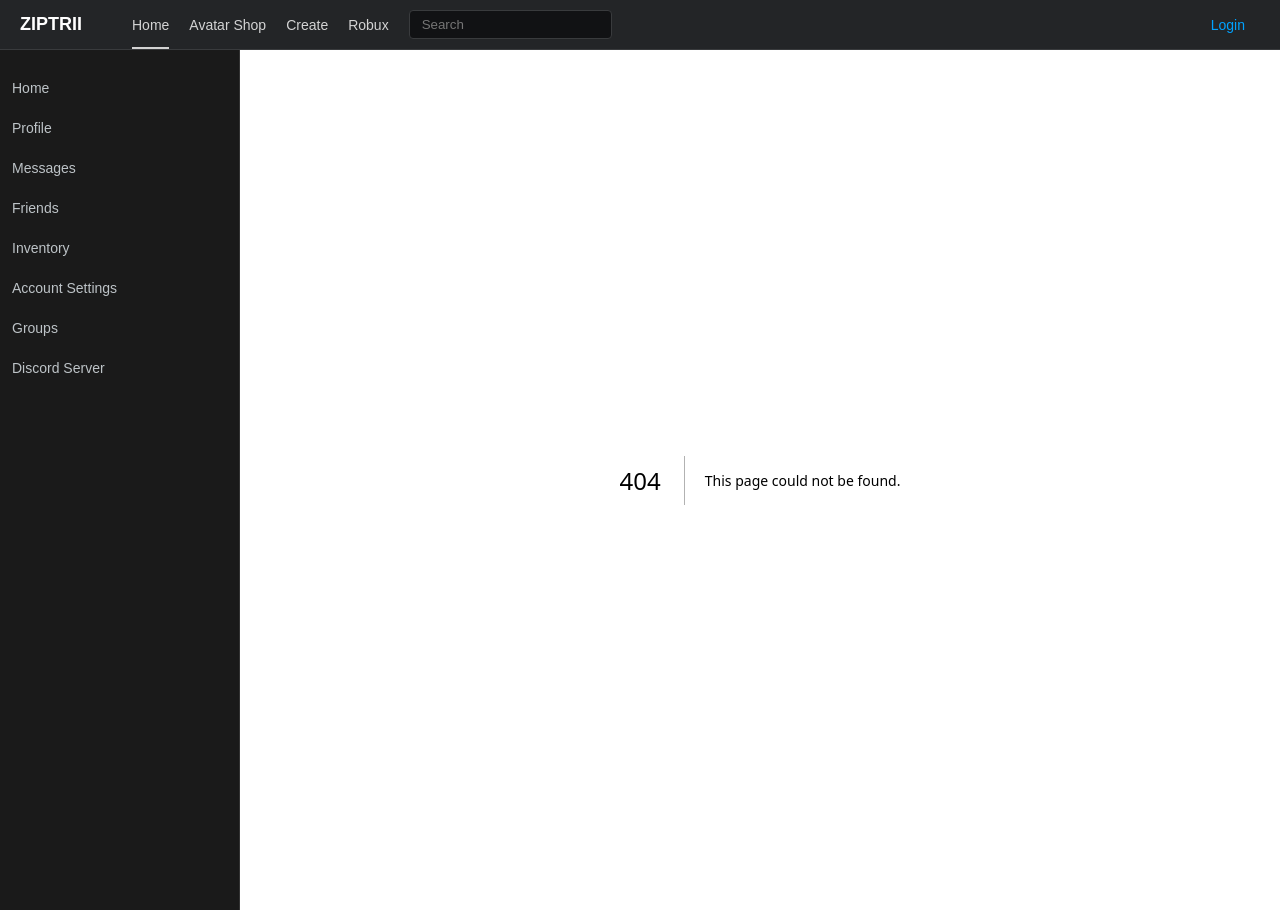
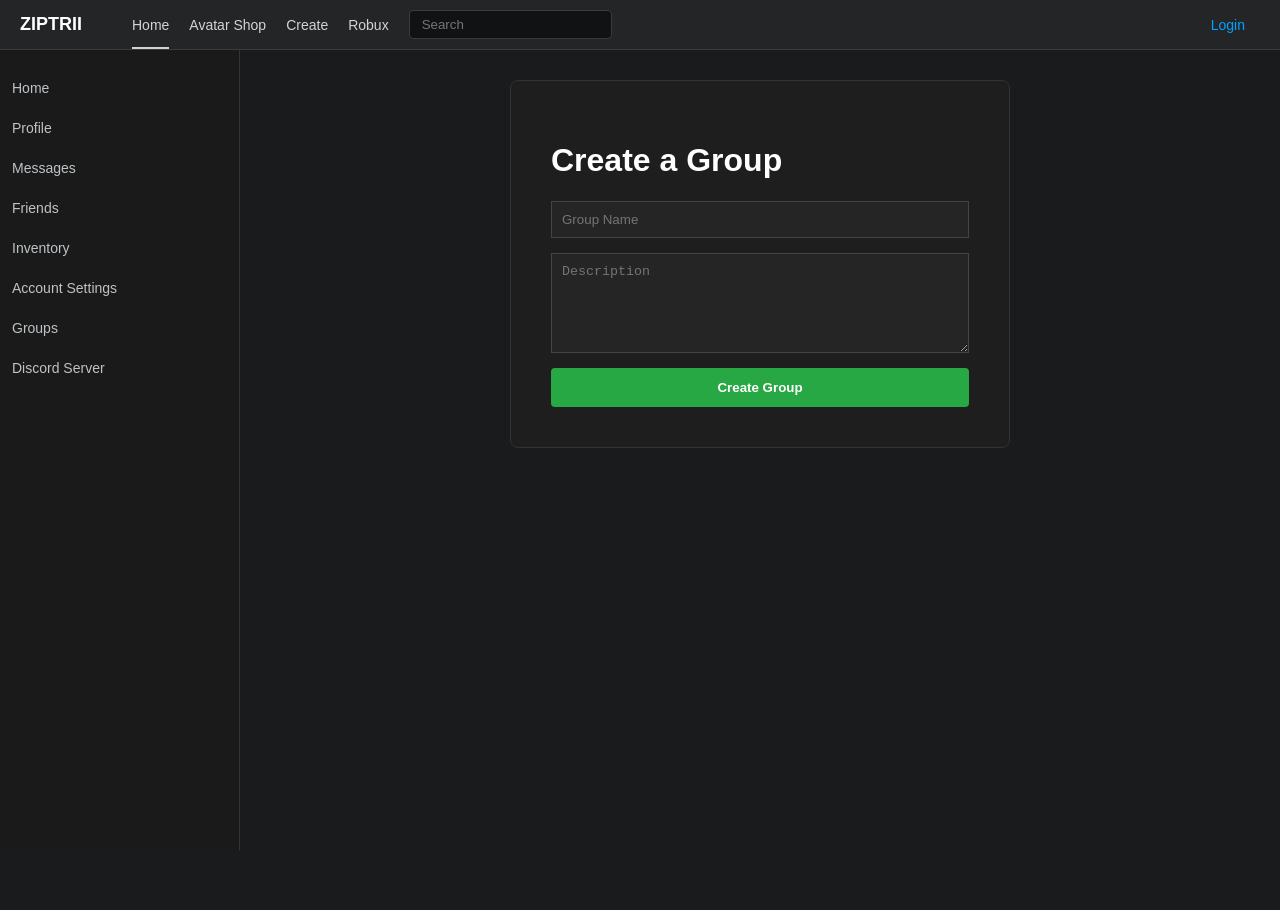
Before and after one commit to valvicthe/ziptrii, a Next.js app: page /groups/create in a window 1280 px wide. Before the commit this address had no page. After the commit the page ends 850 px from the top, so only its background shows below. Built offline with nearby package versions, Linux system fonts and the light colour scheme; no server answers.

Commit message:
Create page.js

```diff
--- /dev/null
+++ b/src/app/groups/create/page.js
@@ -0,0 +1,29 @@
+import { query } from '@/lib/db';
+import { redirect } from 'next/navigation';
+
+export default async function CreateGroupPage() {
+  async function createGroup(formData) {
+    'use server';
+    const name = formData.get('name');
+    const description = formData.get('description');
+
+    await query(
+      'INSERT INTO groups (name, description) VALUES ($1, $2)',
+      [name, description]
+    );
+    redirect('/groups');
+  }
+
+  return (
+    <div style={{ padding: '40px', maxWidth: '500px', margin: '0 auto', background: '#1E1E1E', borderRadius: '8px', border: '1px solid #333' }}>
+      <h1 style={{ color: '#FFF' }}>Create a Group</h1>
+      <form action={createGroup} style={{ display: 'flex', flexDirection: 'column', gap: '15px' }}>
+        <input name="name" placeholder="Group Name" required style={{ padding: '10px', background: '#252525', border: '1px solid #444', color: '#FFF' }} />
+        <textarea name="description" placeholder="Description" required style={{ padding: '10px', background: '#252525', border: '1px solid #444', color: '#FFF', height: '100px' }} />
+        <button type="submit" style={{ padding: '12px', background: '#28A745', color: '#FFF', border: 'none', borderRadius: '4px', cursor: 'pointer' }}>
+          Create Group
+        </button>
+      </form>
+    </div>
+  );
+}
```
